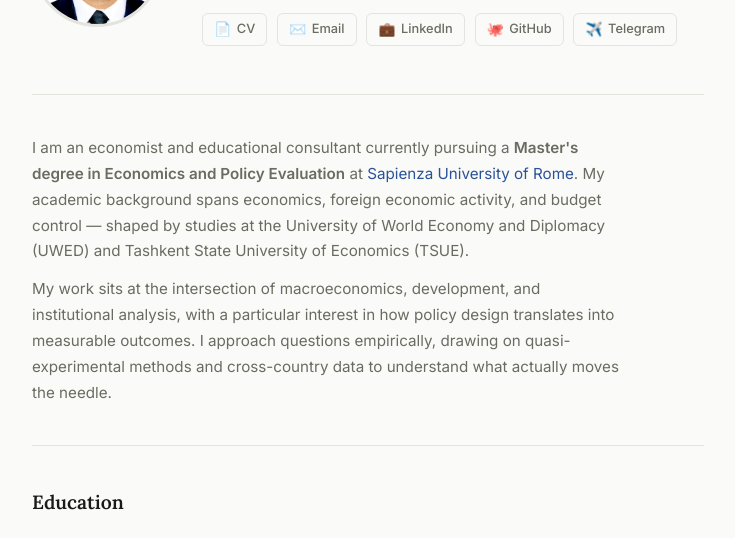
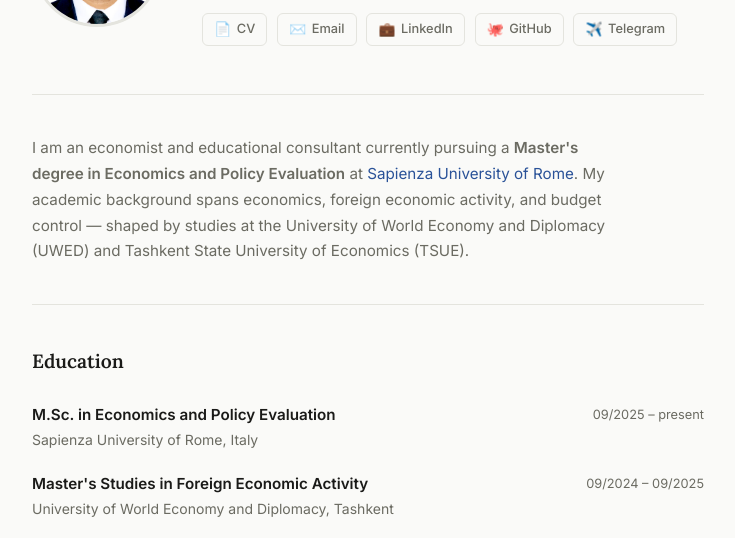
Before and after one commit to shvmardon/shvmardon.github.io, a plain HTML site: page index.html in a window 1280 px wide. Shown: the part 223-761 px from the top of the page, without its empty margins (272-1007 px from the left). Drawn offline with Linux system fonts and the light colour scheme.

Commit message:
Update index.html

```diff
--- a/index.html
+++ b/index.html
@@ -178,12 +178,6 @@
         by studies at the University of World Economy and Diplomacy (UWED) and
         Tashkent State University of Economics (TSUE).
       </p>
-      <p>
-        My work sits at the intersection of macroeconomics, development, and institutional analysis,
-        with a particular interest in how policy design translates into measurable outcomes.
-        I approach questions empirically, drawing on quasi-experimental methods and
-        cross-country data to understand what actually moves the needle.
-      </p>
     </section>
 
     <section id="education" class="section" aria-labelledby="edu-title">
```
